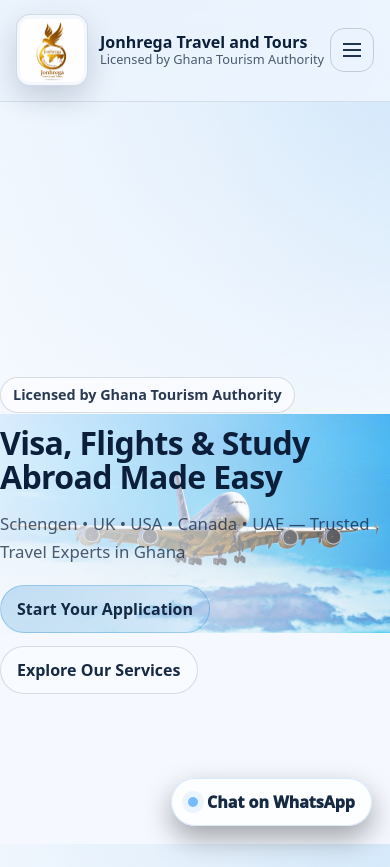
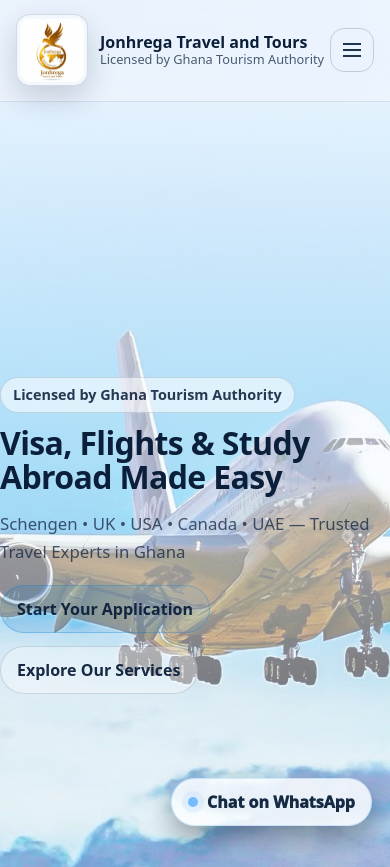
Before and after one commit to learngermanghana/jonhrega-travel-site, a React (Vite) app: page / in a window 390 px wide. Shown: the top 867 px of the page. Built offline with nearby package versions, Linux system fonts and the light colour scheme.

Commit message:
Adjust hero background alignment

```diff
--- a/src/index.css
+++ b/src/index.css
@@ -138,7 +138,7 @@ a:hover{ text-decoration: underline; }
   inset: 0;
   background:
     linear-gradient(90deg, rgba(245,249,255,.88) 0%, rgba(245,249,255,.62) 55%, rgba(245,249,255,.25) 100%),
-    url("/images/plane.jpeg") center/contain no-repeat;
+    url("/images/plane.jpeg") right center/cover no-repeat;
   z-index: 0;
 }
 .hero__inner{
@@ -517,6 +517,14 @@ input:focus, select:focus, textarea:focus{
   .footer__links{ text-align: left; }
   .nav__links{ display: none; }
   .nav__toggle{ display: inline-flex; align-items: center; justify-content: center; }
+}
+
+@media (max-width: 720px){
+  .hero::before{
+    background:
+      linear-gradient(180deg, rgba(245,249,255,.92) 0%, rgba(245,249,255,.65) 45%, rgba(245,249,255,.28) 100%),
+      url("/images/plane.jpeg") center/cover no-repeat;
+  }
 }
 
 /* ROUTES */
```
